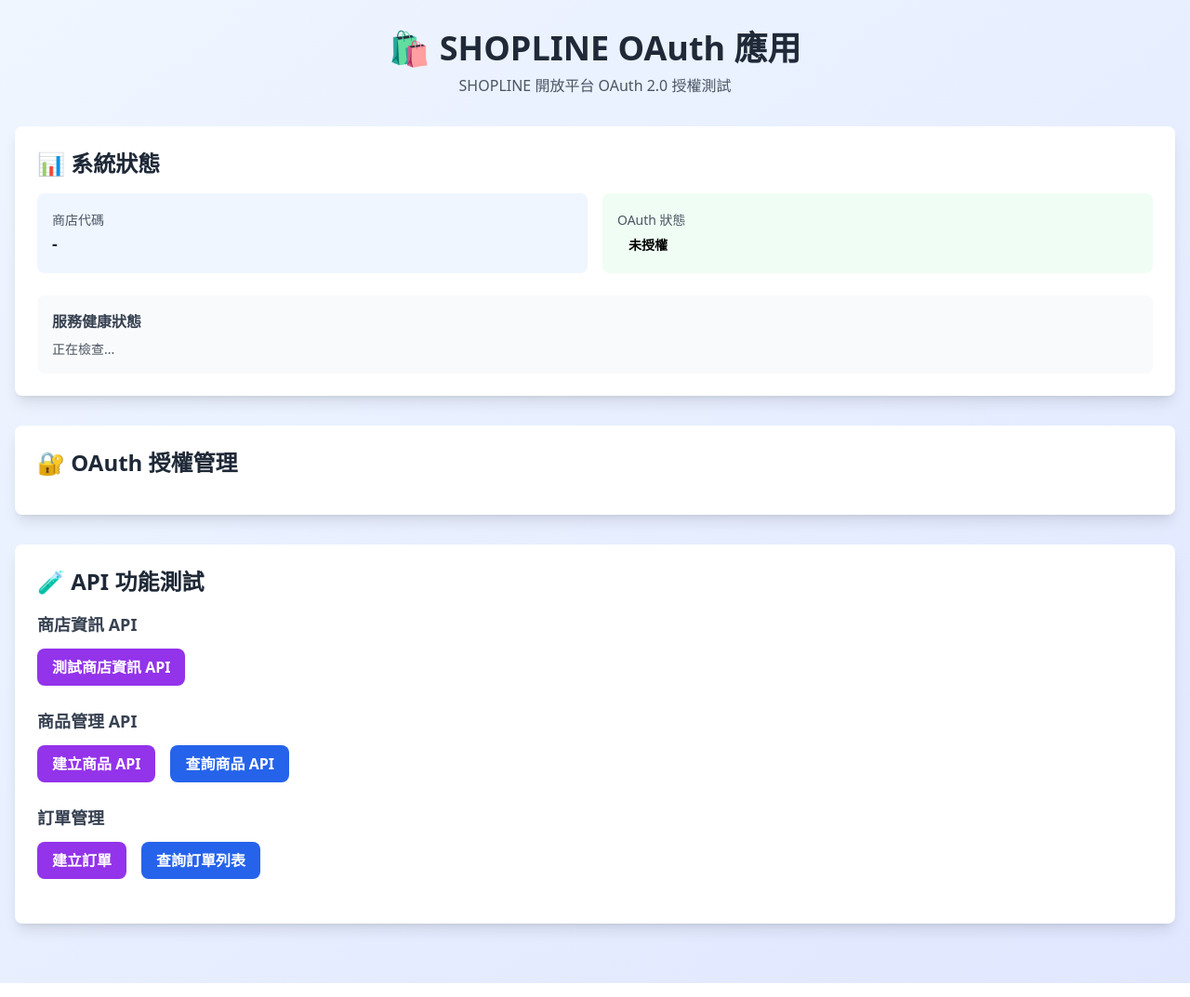
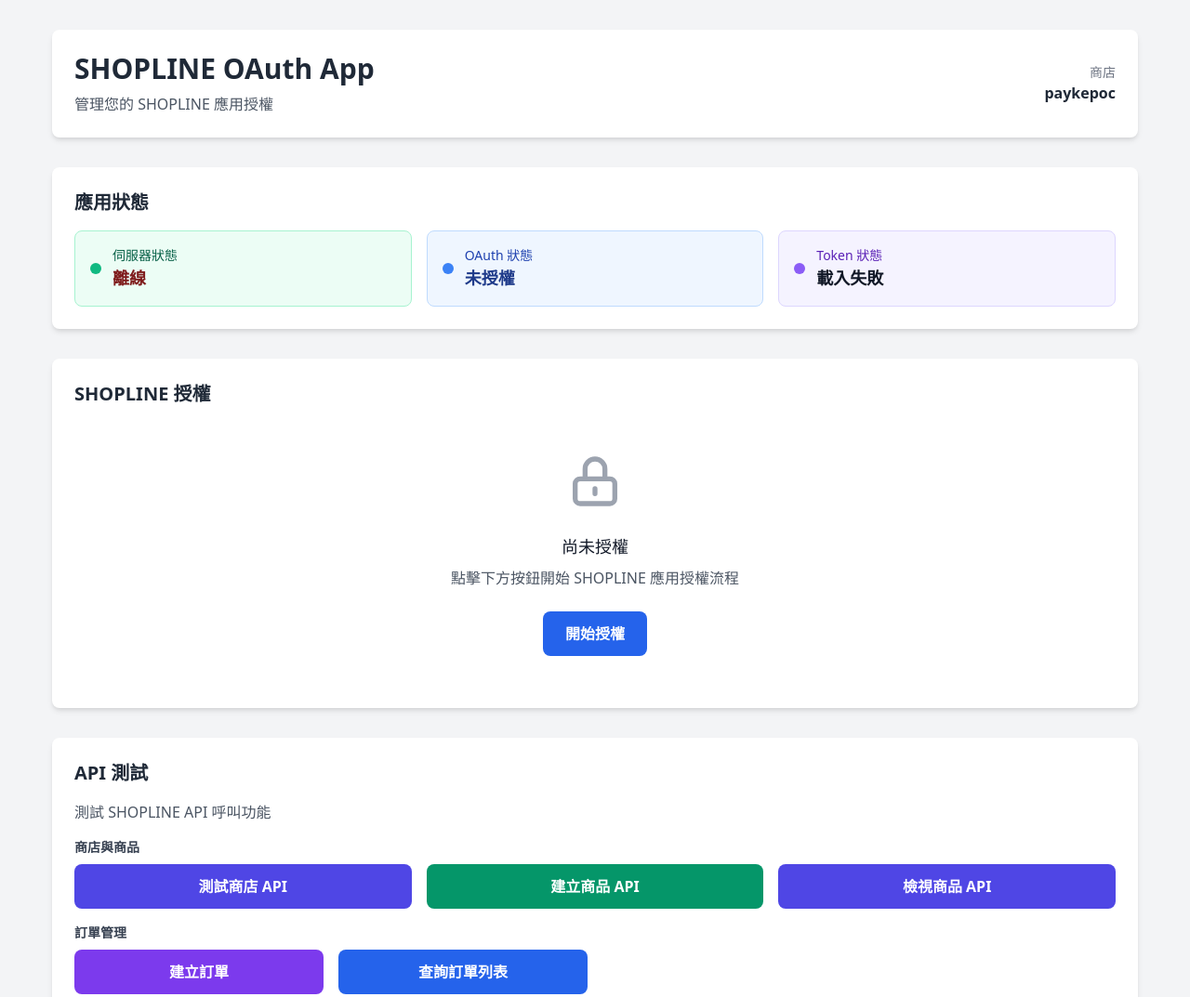
Before and after one commit to dreamsprouts/shopline-custom-app, a website: page views/index.html in a window 1280 px wide. Shown: the top 1073 px of the page at 93% size. Drawn offline with nearby package versions, Linux system fonts and the light colour scheme; no server answers.

Commit message:
Revert "fix: force browser cache invalidation"
This reverts commit 8e59f9b7bd84cf8eff18774a59c62f9ec249d2cd.

```diff
--- a/views/index.html
+++ b/views/index.html
@@ -3,109 +3,120 @@
 <head>
     <meta charset="UTF-8">
     <meta name="viewport" content="width=device-width, initial-scale=1.0">
-    <meta http-equiv="Cache-Control" content="no-cache, no-store, must-revalidate">
-    <meta http-equiv="Pragma" content="no-cache">
-    <meta http-equiv="Expires" content="0">
-    <title>SHOPLINE OAuth 應用</title>
-    <link href="/css/style.css" rel="stylesheet">
-    <script src="https://cdn.tailwindcss.com"></script>
+    <title>SHOPLINE OAuth App</title>
+    <link href="https://cdn.jsdelivr.net/npm/tailwindcss@2.2.19/dist/tailwind.min.css" rel="stylesheet">
+    <link rel="stylesheet" href="/css/style.css">
 </head>
-<body class="bg-gradient-to-br from-blue-50 to-indigo-100 min-h-screen">
-    <div id="loadingOverlay" class="fixed inset-0 bg-black bg-opacity-50 flex items-center justify-center z-50 hidden">
-        <div class="bg-white p-8 rounded-lg shadow-xl">
-            <div class="flex flex-col items-center">
-                <div class="animate-spin rounded-full h-16 w-16 border-b-4 border-blue-600 mb-4"></div>
-                <p id="loadingText" class="text-gray-700 font-medium">處理中...</p>
+<body class="bg-gray-100 min-h-screen">
+    <div class="container mx-auto px-4 py-8">
+        <!-- Header -->
+        <div class="bg-white rounded-lg shadow-md p-6 mb-8">
+            <div class="flex items-center justify-between">
+                <div>
+                    <h1 class="text-3xl font-bold text-gray-800">SHOPLINE OAuth App</h1>
+                    <p class="text-gray-600 mt-2">管理您的 SHOPLINE 應用授權</p>
+                </div>
+                <div class="text-right">
+                    <div class="text-sm text-gray-500">商店</div>
+                    <div class="font-semibold text-gray-800" id="shopHandle">paykepoc</div>
                 </div>
             </div>
         </div>
 
-    <div class="container mx-auto px-4 py-8">
-        <!-- Header -->
-        <div class="text-center mb-8">
-            <h1 class="text-4xl font-bold text-gray-800 mb-2">🛍️ SHOPLINE OAuth 應用</h1>
-            <p class="text-gray-600">SHOPLINE 開放平台 OAuth 2.0 授權測試</p>
+        <!-- Status Card -->
+        <div class="bg-white rounded-lg shadow-md p-6 mb-8">
+            <h2 class="text-xl font-semibold text-gray-800 mb-4">應用狀態</h2>
+            <div class="grid grid-cols-1 md:grid-cols-3 gap-4">
+                <div class="bg-green-50 border border-green-200 rounded-lg p-4">
+                    <div class="flex items-center">
+                        <div class="w-3 h-3 bg-green-500 rounded-full mr-3"></div>
+                        <div>
+                            <div class="text-sm font-medium text-green-800">伺服器狀態</div>
+                            <div class="text-lg font-bold text-green-900" id="serverStatus">運行中</div>
                         </div>
-
-        <!-- System Status Card -->
-        <div class="bg-white rounded-lg shadow-lg p-6 mb-8">
-            <h2 class="text-2xl font-bold text-gray-800 mb-4">📊 系統狀態</h2>
-
-            <div class="grid grid-cols-1 md:grid-cols-2 gap-4 mb-6">
-                <div class="bg-blue-50 p-4 rounded-lg">
-                    <span class="text-sm text-gray-600">商店代碼</span>
-                    <p id="shopHandle" class="text-lg font-semibold text-gray-800">-</p>
-                </div>
-                <div class="bg-green-50 p-4 rounded-lg">
-                    <span class="text-sm text-gray-600">OAuth 狀態</span>
-                    <p id="oauthStatus" class="text-lg font-semibold">
-                        <span id="statusBadge" class="inline-block px-3 py-1 rounded-full text-sm none">未授權</span>
-                    </p>
                     </div>
                 </div>
 
-            <div id="healthStatus" class="bg-gray-50 p-4 rounded-lg">
-                <h3 class="font-semibold text-gray-700 mb-2">服務健康狀態</h3>
-                <div id="healthInfo" class="text-sm text-gray-600">正在檢查...</div>
+                <div class="bg-blue-50 border border-blue-200 rounded-lg p-4">
+                    <div class="flex items-center">
+                        <div class="w-3 h-3 bg-blue-500 rounded-full mr-3"></div>
+                        <div>
+                            <div class="text-sm font-medium text-blue-800">OAuth 狀態</div>
+                            <div class="text-lg font-bold text-blue-900" id="oauthStatus">未授權</div>
+                        </div>
                     </div>
                 </div>
 
-        <!-- OAuth Management Card -->
-        <div class="bg-white rounded-lg shadow-lg p-6 mb-8">
-            <h2 class="text-2xl font-bold text-gray-800 mb-4">🔐 OAuth 授權管理</h2>
-
-            <!-- Not Authorized State -->
-            <div id="notAuthorizedState" class="hidden">
-                <div class="bg-yellow-50 border-l-4 border-yellow-400 p-4 mb-4">
-                    <div class="flex">
-                        <div class="flex-shrink-0">
-                            <svg class="h-5 w-5 text-yellow-400" viewBox="0 0 20 20" fill="currentColor">
-                                <path fill-rule="evenodd" d="M8.257 3.099c.765-1.36 2.722-1.36 3.486 0l5.58 9.92c.75 1.334-.213 2.98-1.742 2.98H4.42c-1.53 0-2.493-1.646-1.743-2.98l5.58-9.92zM11 13a1 1 0 11-2 0 1 1 0 012 0zm-1-8a1 1 0 00-1 1v3a1 1 0 002 0V6a1 1 0 00-1-1z" clip-rule="evenodd" />
-                            </svg>
-                        </div>
-                        <div class="ml-3">
-                            <p class="text-sm text-yellow-700">尚未授權，請先完成 OAuth 授權流程。</p>
+                <div class="bg-purple-50 border border-purple-200 rounded-lg p-4">
+                    <div class="flex items-center">
+                        <div class="w-3 h-3 bg-purple-500 rounded-full mr-3"></div>
+                        <div>
+                            <div class="text-sm font-medium text-purple-800">Token 狀態</div>
+                            <div class="text-lg font-bold text-purple-900" id="tokenStatus">無</div>
                         </div>
                     </div>
                 </div>
-                <button id="authorizeBtn" class="w-full bg-blue-600 hover:bg-blue-700 text-white font-bold py-3 px-6 rounded-lg transition duration-200">
-                    開始授權流程
+            </div>
+        </div>
+
+        <!-- OAuth Section -->
+        <div class="bg-white rounded-lg shadow-md p-6 mb-8">
+            <h2 class="text-xl font-semibold text-gray-800 mb-4">SHOPLINE 授權</h2>
+
+            <!-- Not Authorized State -->
+            <div id="notAuthorizedState" class="text-center py-8">
+                <div class="mb-6">
+                    <svg class="mx-auto h-16 w-16 text-gray-400" fill="none" viewBox="0 0 24 24" stroke="currentColor">
+                        <path stroke-linecap="round" stroke-linejoin="round" stroke-width="2" d="M12 15v2m-6 4h12a2 2 0 002-2v-6a2 2 0 00-2-2H6a2 2 0 00-2 2v6a2 2 0 002 2zm10-10V7a4 4 0 00-8 0v4h8z" />
+                    </svg>
+                </div>
+                <h3 class="text-lg font-medium text-gray-900 mb-2">尚未授權</h3>
+                <p class="text-gray-600 mb-6">點擊下方按鈕開始 SHOPLINE 應用授權流程</p>
+                <button id="startOAuthBtn" class="bg-blue-600 hover:bg-blue-700 text-white font-bold py-3 px-6 rounded-lg transition duration-200">
+                    開始授權
                 </button>
             </div>
 
             <!-- Authorized State -->
             <div id="authorizedState" class="hidden">
-                <div class="bg-green-50 border-l-4 border-green-400 p-4 mb-6">
-                    <div class="flex">
-                        <div class="flex-shrink-0">
-                            <svg class="h-5 w-5 text-green-400" viewBox="0 0 20 20" fill="currentColor">
-                                <path fill-rule="evenodd" d="M10 18a8 8 0 100-16 8 8 0 000 16zm3.707-9.293a1 1 0 00-1.414-1.414L9 10.586 7.707 9.293a1 1 0 00-1.414 1.414l2 2a1 1 0 001.414 0l4-4z" clip-rule="evenodd" />
+                <div class="bg-green-50 border border-green-200 rounded-lg p-6 mb-6">
+                    <div class="flex items-center mb-4">
+                        <svg class="h-8 w-8 text-green-500 mr-3" fill="none" viewBox="0 0 24 24" stroke="currentColor">
+                            <path stroke-linecap="round" stroke-linejoin="round" stroke-width="2" d="M9 12l2 2 4-4m6 2a9 9 0 11-18 0 9 9 0 0118 0z" />
                         </svg>
+                        <h3 class="text-lg font-semibold text-green-800">授權成功！</h3>
                     </div>
-                        <div class="ml-3">
-                            <p class="text-sm text-green-700">✅ 已授權成功！可以開始使用 API 功能。</p>
+                    <p class="text-green-700">您已成功授權 SHOPLINE 應用，現在可以使用相關功能。</p>
+                </div>
+
+                <!-- Token Information -->
+                <div class="bg-gray-50 rounded-lg p-6">
+                    <h4 class="text-lg font-semibold text-gray-800 mb-4">Token 資訊</h4>
+
+                    <div class="grid grid-cols-1 md:grid-cols-2 gap-6">
+                        <div>
+                            <label class="block text-sm font-medium text-gray-700 mb-2">Access Token</label>
+                            <div class="bg-white border border-gray-300 rounded-lg p-3">
+                                <code id="accessToken" class="text-sm text-gray-800 break-all"></code>
+                            </div>
+                        </div>
+
+                        <div>
+                            <label class="block text-sm font-medium text-gray-700 mb-2">Refresh Token</label>
+                            <div class="bg-white border border-gray-300 rounded-lg p-3">
+                                <code id="refreshToken" class="text-sm text-gray-800 break-all"></code>
                             </div>
                         </div>
                     </div>
 
-                <!-- Token Information -->
-                <div class="space-y-4 mb-6">
-                    <div class="grid grid-cols-1 md:grid-cols-2 gap-4">
+                    <div class="grid grid-cols-1 md:grid-cols-2 gap-6 mt-6">
                         <div>
-                            <label class="block text-sm font-medium text-gray-700 mb-2">Access Token</label>
-                            <div class="bg-gray-50 border border-gray-300 rounded-lg p-3">
-                                <code id="accessToken" class="text-xs text-gray-600 break-all">-</code>
-                            </div>
-                        </div>
-                        <div>
-                            <label class="block text-sm font-medium text-gray-700 mb-2">Refresh Token</label>
-                            <div class="bg-gray-50 border border-gray-300 rounded-lg p-3">
-                                <code id="refreshToken" class="text-xs text-gray-600 break-all">-</code>
-                            </div>
+                            <label class="block text-sm font-medium text-gray-700 mb-2">Token 過期時間</label>
+                            <div class="bg-white border border-gray-300 rounded-lg p-3">
+                                <span id="expireTime" class="text-sm text-gray-800"></span>
                             </div>
                         </div>
 
-                    <div class="grid grid-cols-1 md:grid-cols-2 gap-4">
                         <div>
                             <label class="block text-sm font-medium text-gray-700 mb-2">授權範圍</label>
                             <div class="bg-white border border-gray-300 rounded-lg p-3">
@@ -118,7 +129,7 @@
                         <button id="refreshTokenBtn" class="bg-green-600 hover:bg-green-700 text-white font-bold py-2 px-4 rounded-lg transition duration-200">
                             刷新 Token
                         </button>
-                        <button id="revokeBtn" class="bg-red-600 hover:bg-red-700 text-white font-bold py-2 px-4 rounded-lg transition duration-200">
+                        <button id="revokeAuthBtn" class="bg-red-600 hover:bg-red-700 text-white font-bold py-2 px-4 rounded-lg transition duration-200">
                             撤銷授權
                         </button>
                     </div>
@@ -126,54 +137,73 @@
             </div>
         </div>
 
-        <!-- API Testing Card -->
-        <div class="bg-white rounded-lg shadow-lg p-6 mb-8">
-            <h2 class="text-2xl font-bold text-gray-800 mb-4">🧪 API 功能測試</h2>
+        <!-- API Testing Section -->
+        <div class="bg-white rounded-lg shadow-md p-6">
+            <h2 class="text-xl font-semibold text-gray-800 mb-4">API 測試</h2>
+            <p class="text-gray-600 mb-4">測試 SHOPLINE API 呼叫功能</p>
 
-            <!-- Shop Info API -->
-            <div class="mb-6">
-                <h3 class="text-lg font-semibold text-gray-700 mb-3">商店資訊 API</h3>
-                <button id="testShopBtn" class="bg-purple-600 hover:bg-purple-700 text-white font-bold py-2 px-4 rounded-lg transition duration-200" disabled>
-                    測試商店資訊 API
+            <div class="space-y-4">
+                <!-- 商店與商品 API -->
+                <div>
+                    <h3 class="text-sm font-semibold text-gray-700 mb-2">商店與商品</h3>
+                    <div class="grid grid-cols-1 md:grid-cols-3 gap-4">
+                        <button id="testShopBtn" class="bg-indigo-600 hover:bg-indigo-700 text-white font-bold py-3 px-4 rounded-lg transition duration-200 disabled:bg-gray-400" disabled>
+                            測試商店 API
                         </button>
-            </div>
-
-            <!-- Products API -->
-            <div class="mb-6">
-                <h3 class="text-lg font-semibold text-gray-700 mb-3">商品管理 API</h3>
-                <div class="flex space-x-4">
-                    <button id="createProductBtn" class="bg-purple-600 hover:bg-purple-700 text-white font-bold py-2 px-4 rounded-lg transition duration-200" disabled>
+                        <button id="createProductBtn" class="bg-green-600 hover:bg-green-700 text-white font-bold py-3 px-4 rounded-lg transition duration-200 disabled:bg-gray-400" disabled>
                             建立商品 API
                         </button>
-                    <button id="testProductsBtn" class="bg-blue-600 hover:bg-blue-700 text-white font-bold py-2 px-4 rounded-lg transition duration-200" disabled>
-                        查詢商品 API
+                        <button id="testProductsBtn" class="bg-indigo-600 hover:bg-indigo-700 text-white font-bold py-3 px-4 rounded-lg transition duration-200 disabled:bg-gray-400" disabled>
+                            檢視商品 API
                         </button>
                     </div>
                 </div>
 
-            <!-- Orders API -->
-            <div class="mb-6">
-                <h3 class="text-lg font-semibold text-gray-700 mb-3">訂單管理</h3>
-                <div class="flex space-x-4">
-                    <button id="createOrderBtn" class="bg-purple-600 hover:bg-purple-700 text-white font-bold py-2 px-4 rounded-lg transition duration-200" disabled>
+                <!-- 訂單 API -->
+                <div>
+                    <h3 class="text-sm font-semibold text-gray-700 mb-2">訂單管理</h3>
+                    <div class="grid grid-cols-1 md:grid-cols-4 gap-4">
+                        <button id="createOrderBtn" class="bg-purple-600 hover:bg-purple-700 text-white font-bold py-3 px-4 rounded-lg transition duration-200 disabled:bg-gray-400" disabled>
                             建立訂單
                         </button>
-                    <button id="getOrdersBtn" class="bg-blue-600 hover:bg-blue-700 text-white font-bold py-2 px-4 rounded-lg transition duration-200" disabled>
+                        <button id="getOrdersBtn" class="bg-blue-600 hover:bg-blue-700 text-white font-bold py-3 px-4 rounded-lg transition duration-200 disabled:bg-gray-400" disabled>
                             查詢訂單列表
+                        </button>
+                        <button id="getOrderDetailBtn" class="bg-cyan-600 hover:bg-cyan-700 text-white font-bold py-3 px-4 rounded-lg transition duration-200 disabled:bg-gray-400" disabled>
+                            查詢訂單詳情
+                        </button>
+                        <button id="updateOrderBtn" class="bg-orange-600 hover:bg-orange-700 text-white font-bold py-3 px-4 rounded-lg transition duration-200 disabled:bg-gray-400" disabled>
+                            更新訂單
                         </button>
                     </div>
                 </div>
+            </div>
 
-            <!-- API Response -->
-            <div id="apiResponse" class="mt-6 hidden">
-                <h3 class="text-lg font-semibold text-gray-700 mb-3">API 回應</h3>
-                <div class="bg-gray-900 rounded-lg p-4 overflow-x-auto">
-                    <pre id="apiResponseContent" class="text-sm text-green-400 font-mono"></pre>
+            <div id="apiResult" class="mt-4 hidden">
+                <h4 class="text-sm font-medium text-gray-700 mb-2">API 回應</h4>
+                <div class="bg-gray-50 border border-gray-300 rounded-lg p-3">
+                    <pre id="apiResultContent" class="text-sm text-gray-800 whitespace-pre-wrap"></pre>
                 </div>
             </div>
         </div>
     </div>
 
-    <script src="/js/app.js?v=2.1.1"></script>
+    <!-- Loading Modal -->
+    <div id="loadingModal" class="hidden fixed inset-0 bg-gray-600 bg-opacity-50 overflow-y-auto h-full w-full z-50">
+        <div class="relative top-20 mx-auto p-5 border w-96 shadow-lg rounded-md bg-white">
+            <div class="mt-3 text-center">
+                <div class="mx-auto flex items-center justify-center h-12 w-12 rounded-full bg-blue-100 mb-4">
+                    <svg class="animate-spin h-6 w-6 text-blue-600" fill="none" viewBox="0 0 24 24">
+                        <circle class="opacity-25" cx="12" cy="12" r="10" stroke="currentColor" stroke-width="4"></circle>
+                        <path class="opacity-75" fill="currentColor" d="M4 12a8 8 0 018-8V0C5.373 0 0 5.373 0 12h4zm2 5.291A7.962 7.962 0 014 12H0c0 3.042 1.135 5.824 3 7.938l3-2.647z"></path>
+                    </svg>
+                </div>
+                <h3 class="text-lg font-medium text-gray-900 mb-2">處理中...</h3>
+                <p class="text-sm text-gray-500" id="loadingMessage">正在處理您的請求，請稍候</p>
+            </div>
+        </div>
+    </div>
+
+    <script src="/js/app.js?v=2.1.0"></script>
 </body>
 </html>
```
Lines whose indentation alone changed are shown as unchanged.
